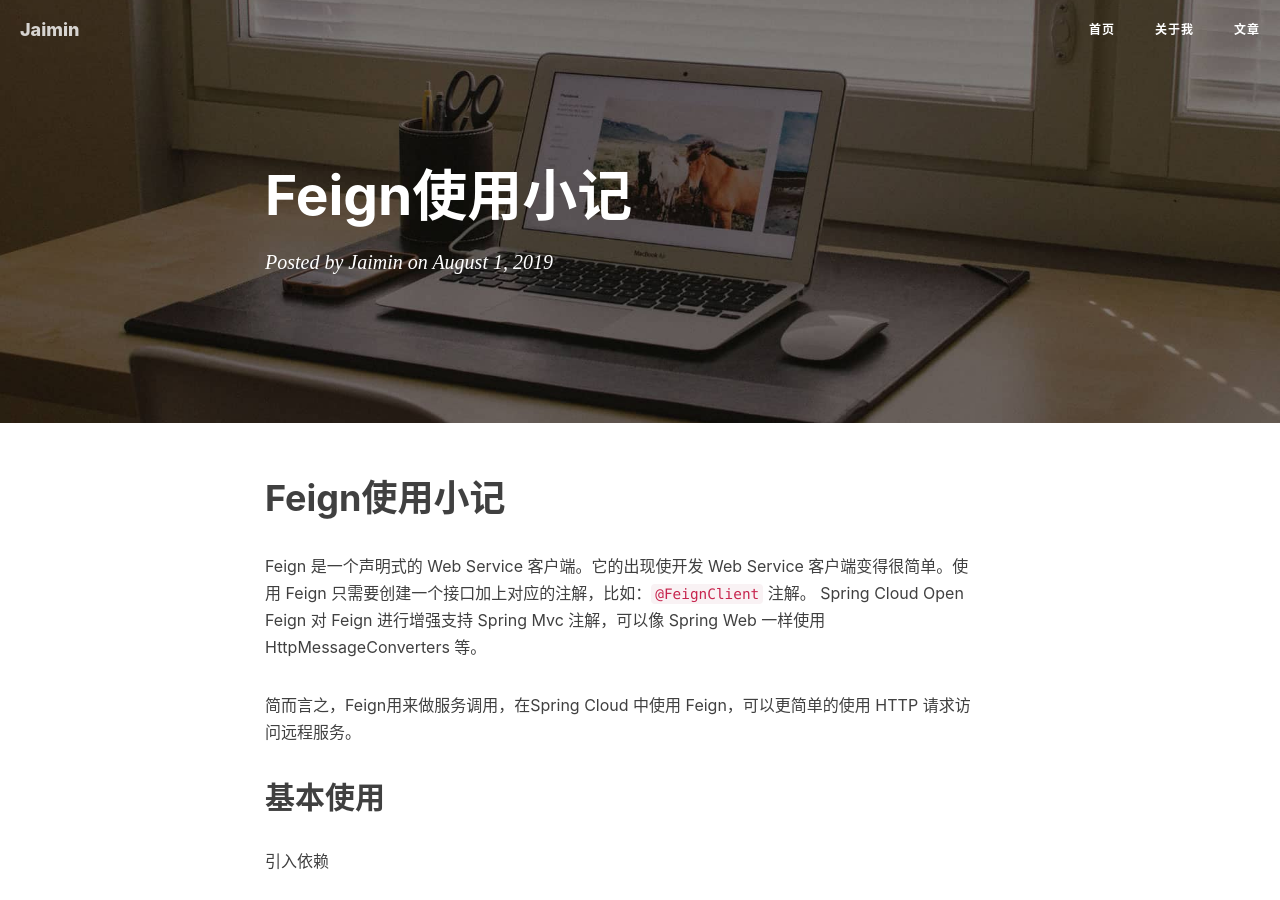
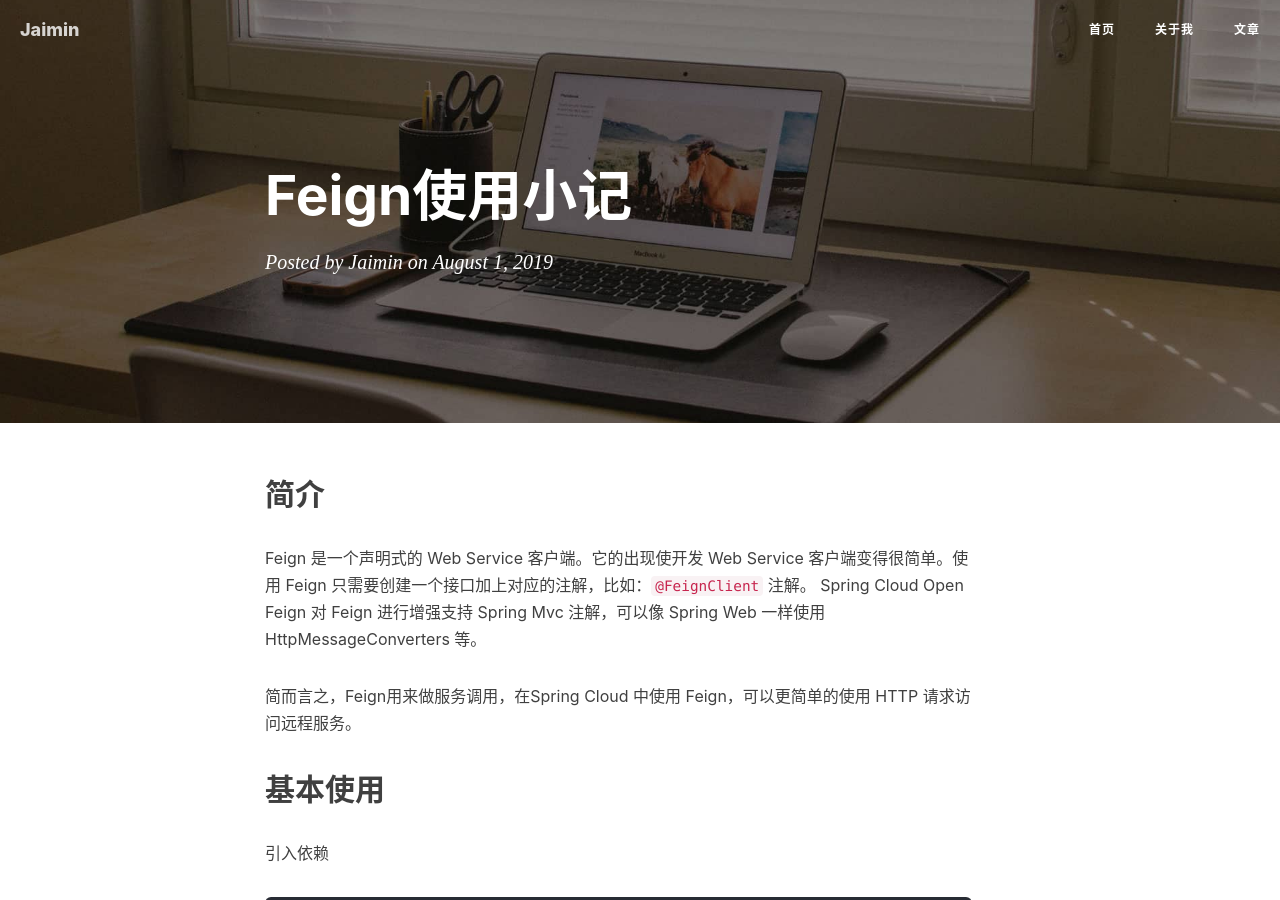
Before and after one commit to yijimin/yijimin.github.io, a Jekyll site: the page built from _posts/2019-08-01-Feign使用小记.md, in a window 1280 px wide and 900 px high. Built offline with Jekyll 4.4.1, drawn with Linux system fonts in a browser that asks for light colours; nearby versions of some CDN libraries; our own code applies the rules of GitHub Pages for plain Markdown files; comment, search, counter and statistics services are not loaded.

Commit message:
新增内容

```diff
--- a/_posts/2019-08-01-Feign使用小记.md
+++ b/_posts/2019-08-01-Feign使用小记.md
@@ -1,4 +1,4 @@
-# Feign使用小记
+## 简介
 
 Feign 是一个声明式的 Web Service 客户端。它的出现使开发 Web Service 客户端变得很简单。使用 Feign 只需要创建一个接口加上对应的注解，比如：`@FeignClient` 注解。 Spring Cloud Open Feign 对 Feign 进行增强支持 Spring Mvc 注解，可以像 Spring Web 一样使用 HttpMessageConverters 等。
 
```
